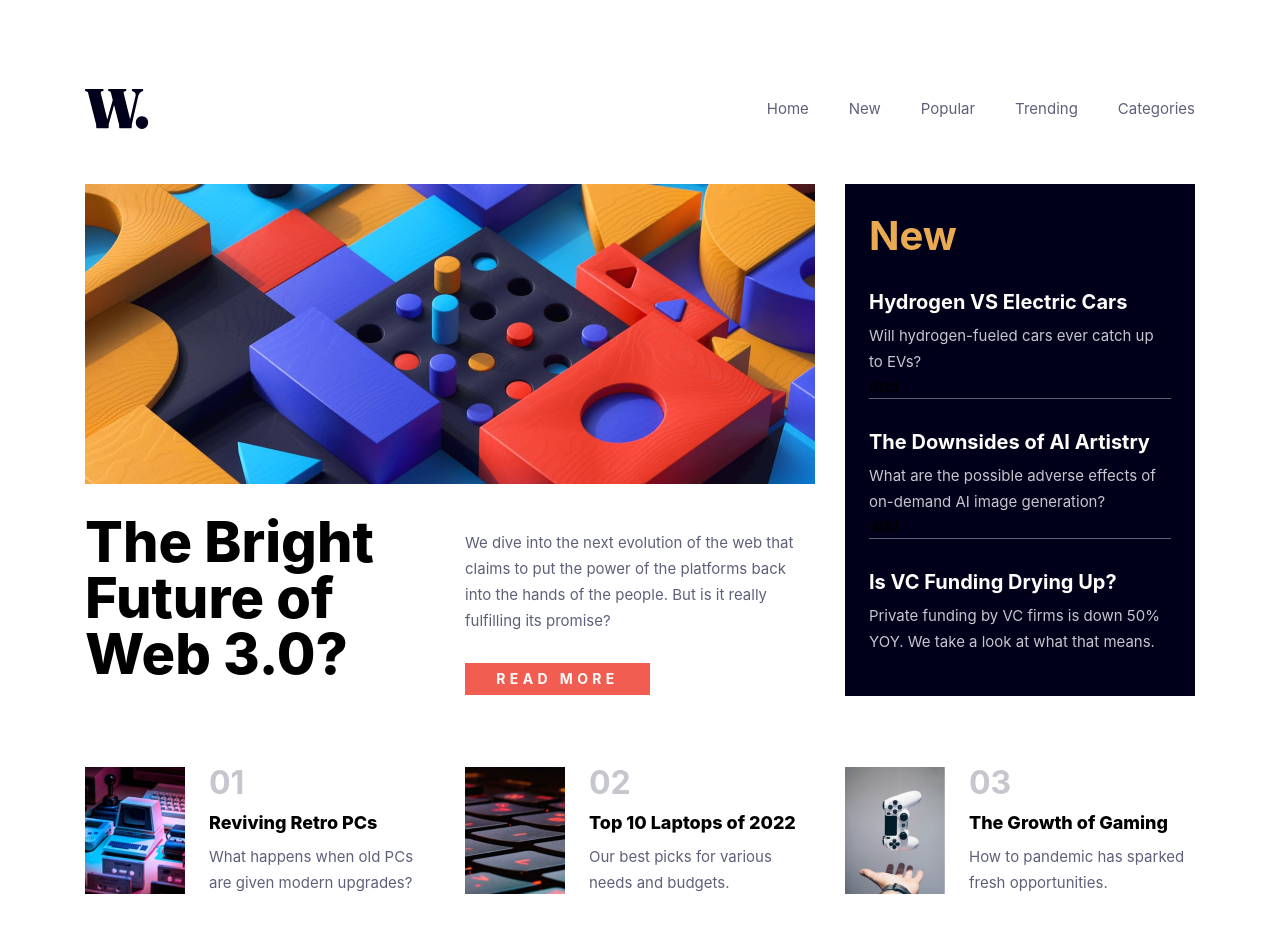
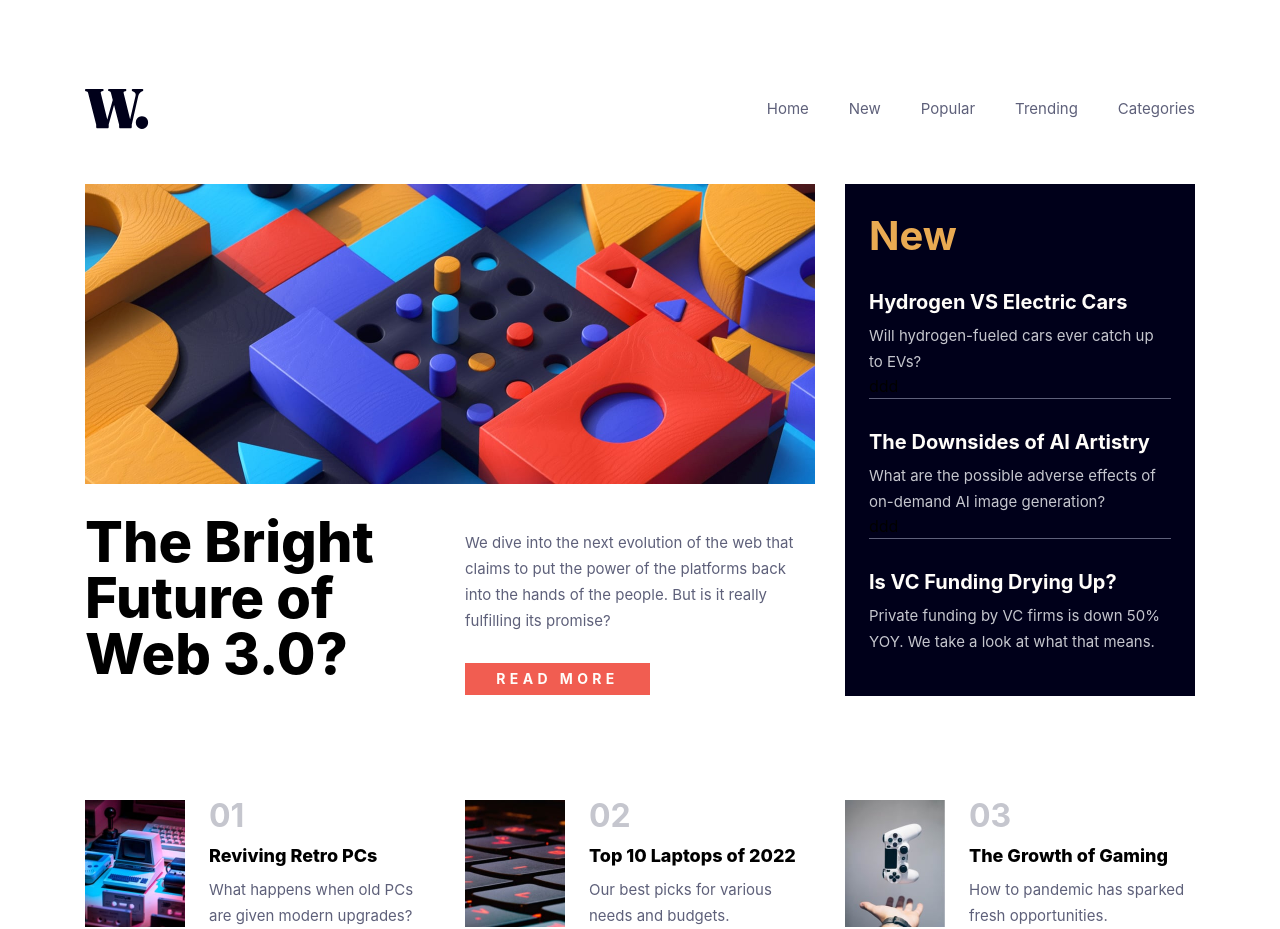
Before and after one commit to Tondejphajin/news-homepage, a React (Vite) app: page / in a window 1280 px wide. Before the commit the page ends 896 px from the top, so only its background shows below. Built offline with nearby package versions, Linux system fonts and the light colour scheme.

Commit message:
Update FeatureArticle component styling

```diff
--- a/src/components/FeatureArticle.tsx
+++ b/src/components/FeatureArticle.tsx
@@ -14,7 +14,7 @@ export default function FeatureArticle({
   alt,
 }: FeatureArticleProps) {
   return (
-    <div className="flex">
+    <div className="mt-[33px] flex">
       <img src={image} alt={alt} className="h-[127px] w-[100px]" />
       <div className="ml-[24px] flex h-[129px] w-[226px] flex-col">
         <div className="text-m font-bold text-silver">{"0" + number}</div>
```
